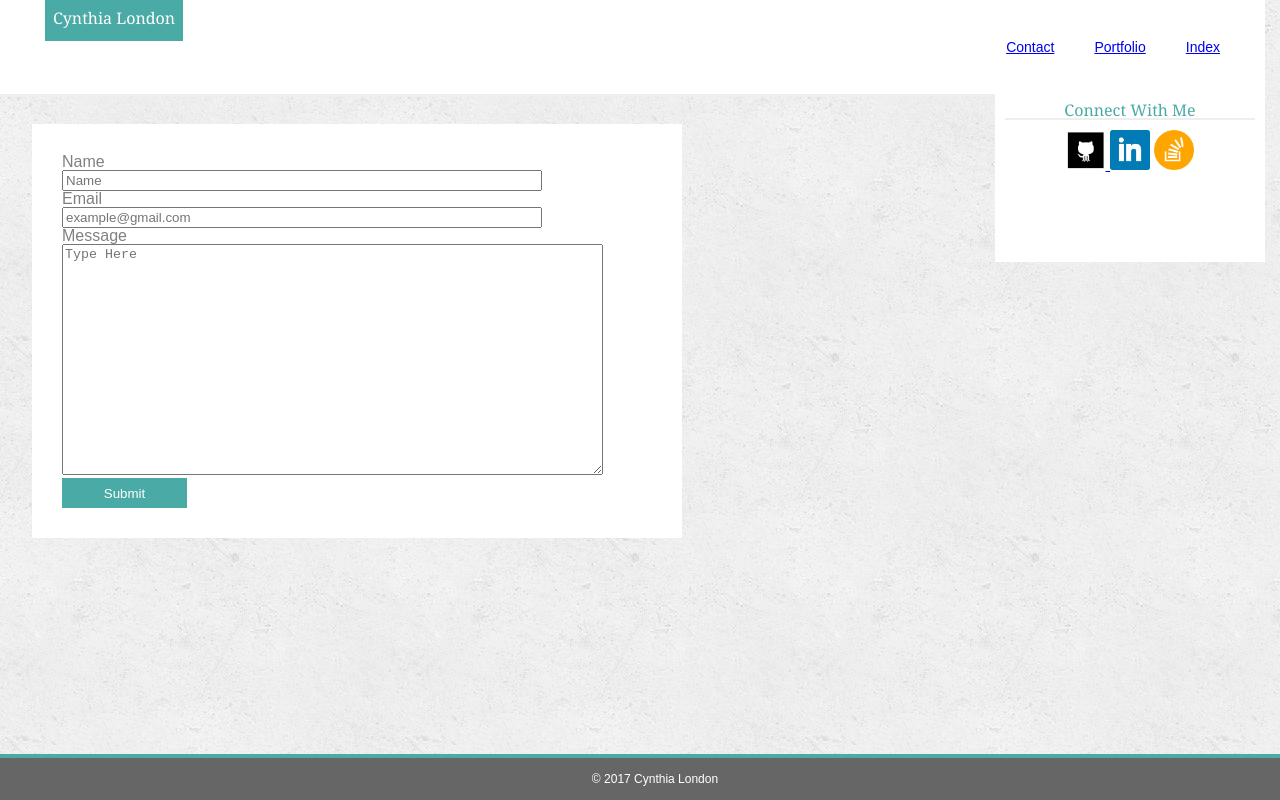
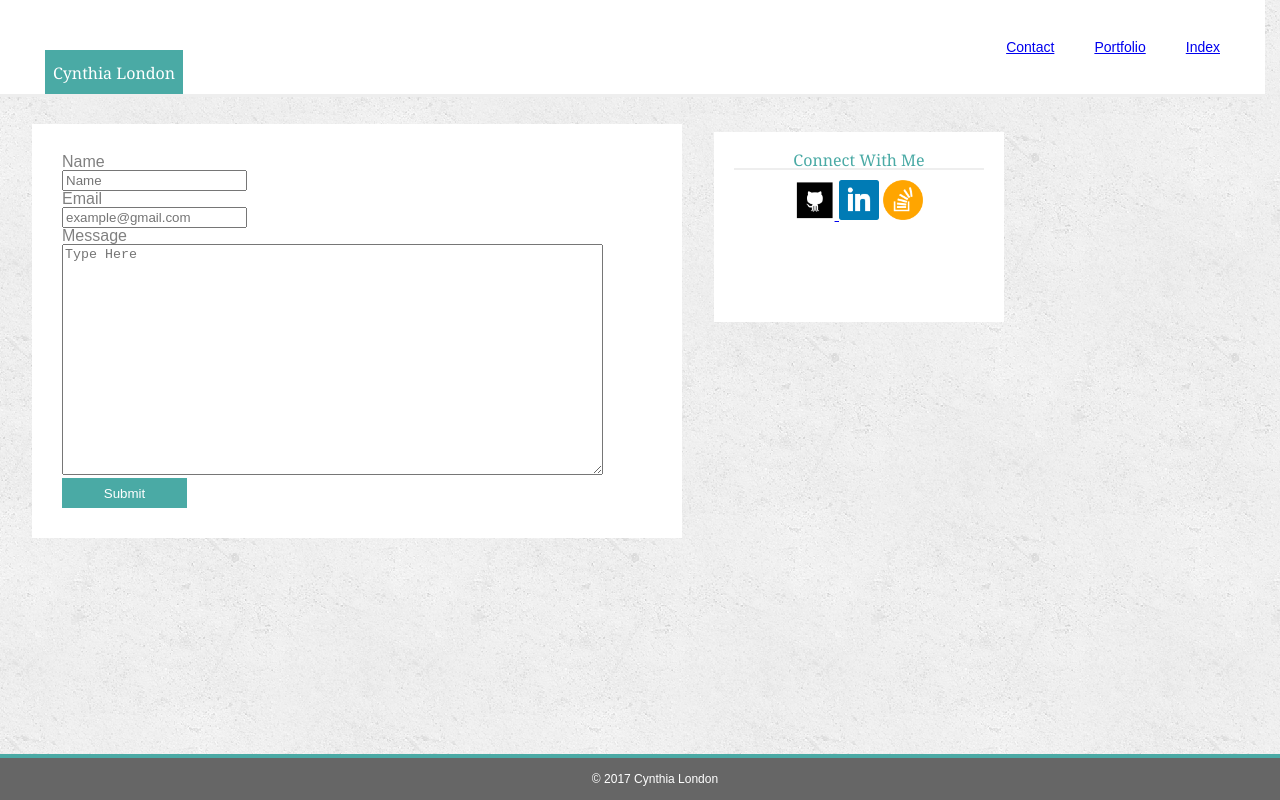
Before and after one commit to CynthiaLondon/Basic-Portfolio, a plain HTML site: page contact.html in a window 1280 px wide. Drawn offline with Linux system fonts and the light colour scheme.

Commit message:
tweaked style .name

```diff
--- a/assets/css/style.css
+++ b/assets/css/style.css
@@ -27,7 +27,7 @@ header {
 	background-color: #4aaaa5;
 	overflow: hidden;
 	margin-left: 45px;
-	margin-top: -5px;
+	margin-top: 50px;
 	margin-bottom: -4px;
 	padding: 15px 8px 15px 8px;
 }
@@ -75,18 +75,15 @@ nav {
 }
 
 .sidebox {
-	display: inline;
-	float: right;
+	display: inline-block;
 	width: 250px;
 	height: 150px;
-	padding: 10px;
+	padding: 20px;
 	background-color: white;
 	color: #4aaaa5;
 	text-align: center;
-	overflow: hidden;
-	margin-left: auto;
-	margin-right: auto:
 	margin-top: 40px;
+	vertical-align: top;
 }
 
 .footer {
@@ -152,11 +149,9 @@ nav {
 .contact {
 	margin:10px
 	padding:20px;
+	float-right;
 }
 
-.contact input {
-	width:80%;
-}
 
 .aboutme {
 	background-color:white;
```
